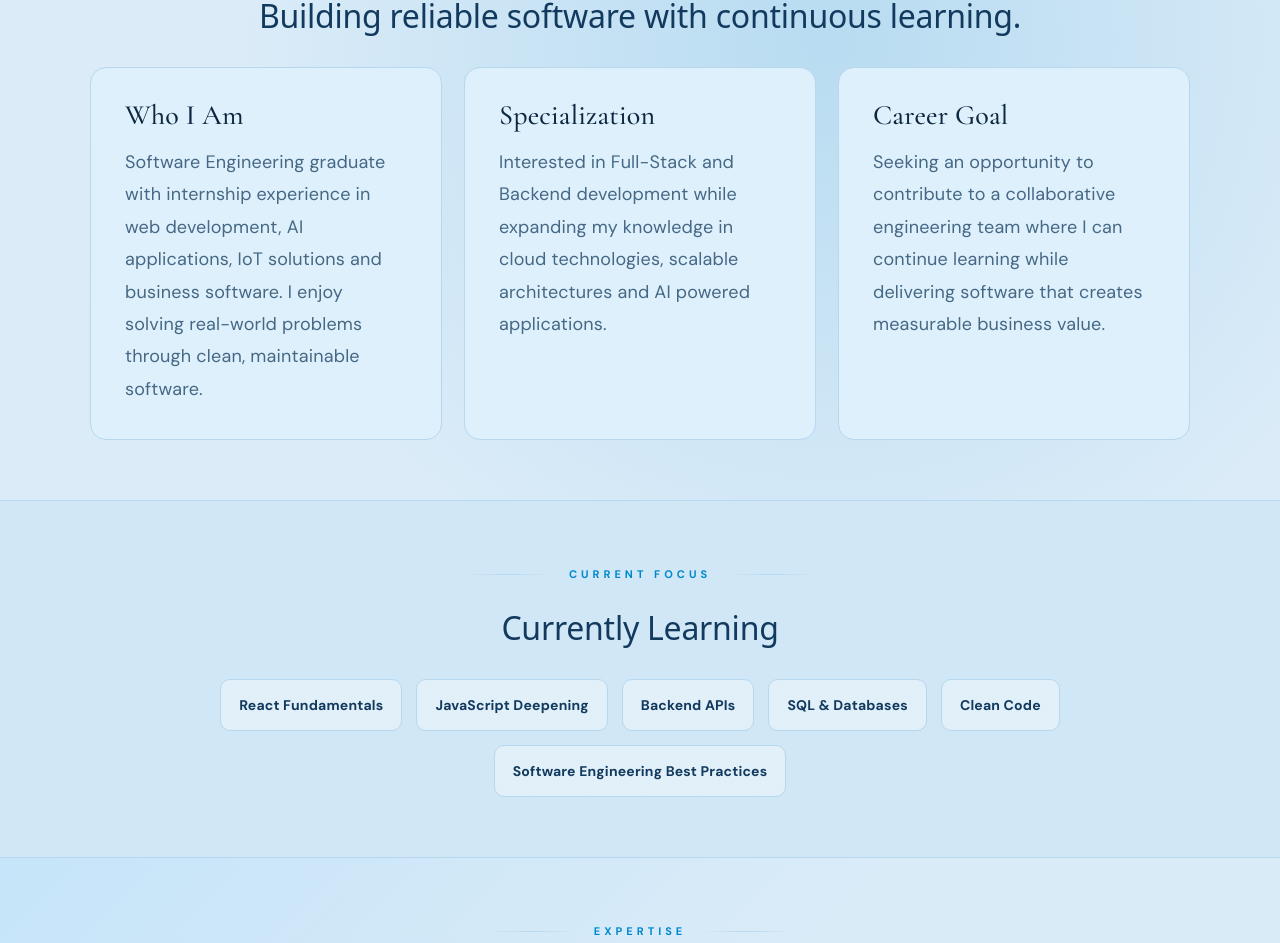
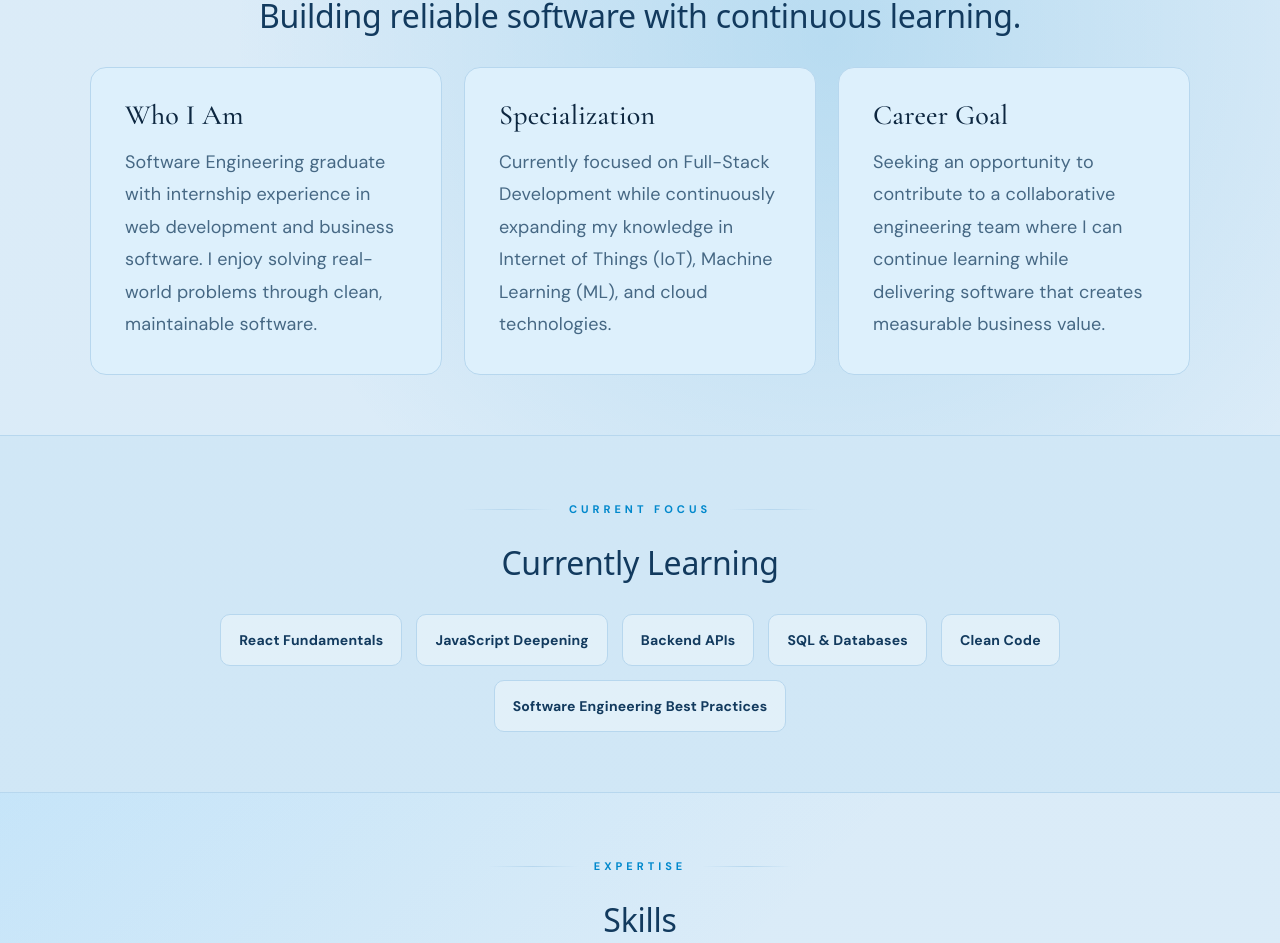
Before and after one commit to TharaganSTH/Portfolio, a React (Vite) app in the folder frontend/: page / in a window 1280 px wide. Shown: the part 911-1854 px from the top of the page. Built offline with nearby package versions, Linux system fonts and the light colour scheme.

Commit message:
modified carrerprofile

```diff
--- a/frontend/src/components/CareerProfile.jsx
+++ b/frontend/src/components/CareerProfile.jsx
@@ -12,7 +12,7 @@ function CareerProfile() {
 
           <p>
             Software Engineering graduate with internship experience in web
-            development, AI applications, IoT solutions and business software.
+            development and business software.
             I enjoy solving real-world problems through clean, maintainable
             software.
           </p>
@@ -22,9 +22,8 @@ function CareerProfile() {
           <h3>Specialization</h3>
 
           <p>
-            Interested in Full-Stack and Backend development while expanding my
-            knowledge in cloud technologies, scalable architectures and AI
-            powered applications.
+            Currently focused on Full-Stack Development while continuously expanding
+            my knowledge in Internet of Things (IoT), Machine Learning (ML), and cloud technologies.
           </p>
         </div>
 
```
